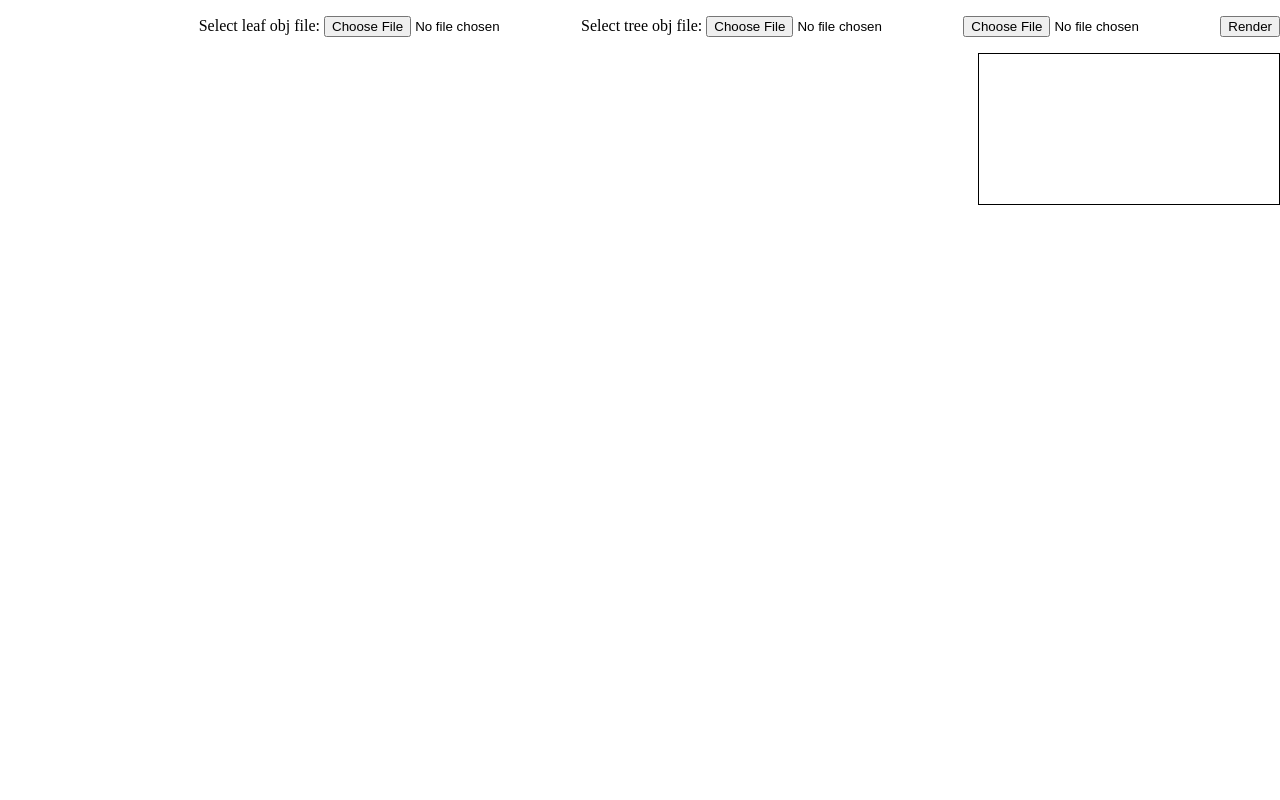
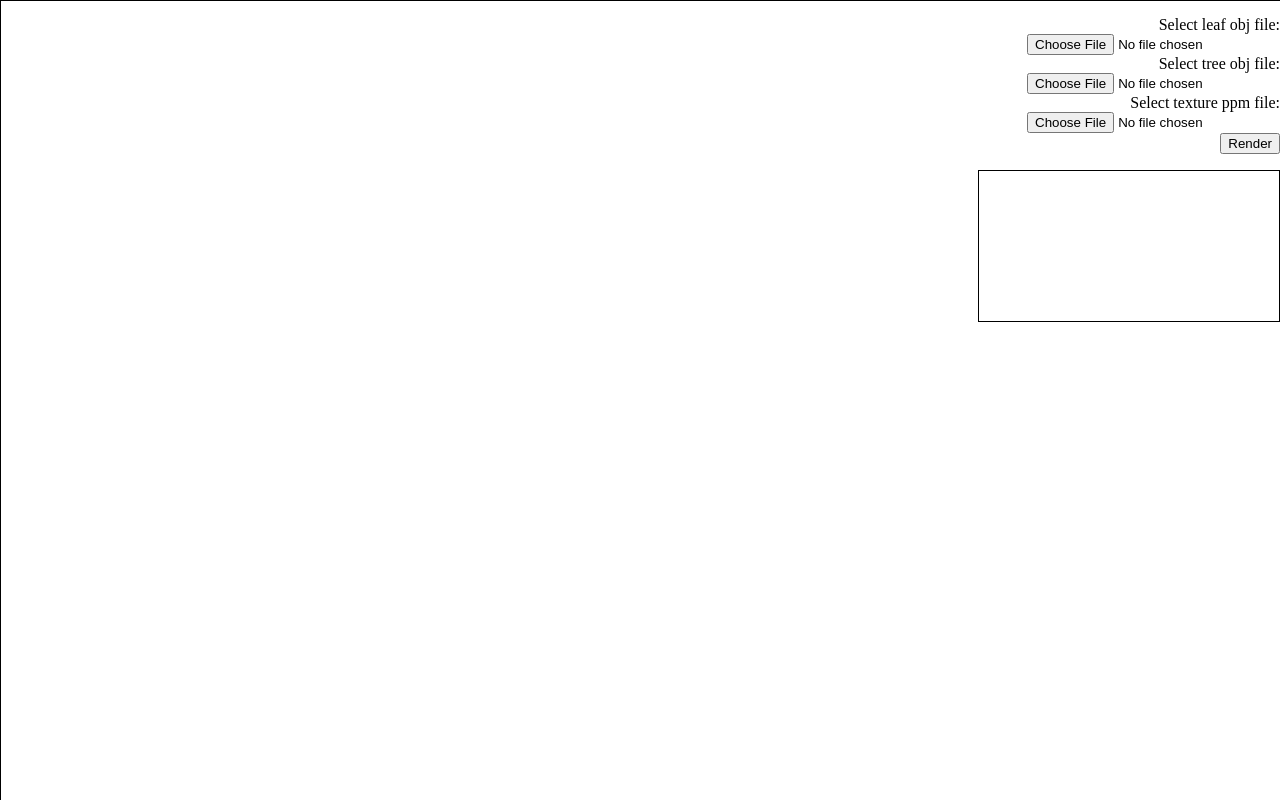
Before and after one commit to sreepada/CSCI580Project, a plain HTML site: page index.html in a window 1280 px wide. Drawn offline with Linux system fonts and the light colour scheme.

Commit message:
float input fields to right of HTML

```diff
--- a/coloringAndShading.js
+++ b/coloringAndShading.js
@@ -436,17 +436,12 @@ function rayTraceTriangle(triangleVectors, camN, camPos, camU, camV, rayEtoO, ra
                 if (ndotD !== 0) {
                     var t = -(ndotP + traingleD) / ndotD;
                     if (tmin > t) {
-//any point that intersect with triangle plane
                         var pointInObject = addVectors(
                                 rayEtoO[0],
                                 scalarMultiple(
                                         rayEtoO[1], t
                                         )
                                 );
-                        //see if point lies in shadow?
-//                        shadowRay(rayPtoL, triangleVectors, ic, jc);
-                        // debugger;
-//                        arr.push([ic, jc]);
                         if (checkIfInsideTriangle(
                                 pointInObject,
                                 Vector0,
--- a/constants.js
+++ b/constants.js
@@ -128,7 +128,7 @@ DEFAULT_CAMERA_TRANSFORMATION = {
         "position": [
             0,
             0,
-            -200
+            -65
         ],
         "lookAt": [
             -0.2,
--- a/index.html
+++ b/index.html
@@ -21,30 +21,36 @@ and open the template in the editor.
                 text-align: right;
             }
             #hoverOverCanvas {
-                top: 0;
+                right: 0;
                 position: absolute;
-                width: 100%;
+                width: 32%;
+                float: left;
+            }
+            #mainCanvas {
+                float: left;
+                border: 1px solid;
             }
         </style>
     </head>
     <body onresize="resizeCanvas()" onload="resizeCanvas()">
         <div id="container">
+            <canvas id="mainCanvas">
+                Your Browser does not support the HTML5 canvas tag.
+            </canvas>
             <div id="hoverOverCanvas">
                 <menu id="fileInputMenu">
                     Select leaf obj file:
-                    <input type="file" id="fileInput" name="leaf obj input"/>
+                    <input type="file" id="fileInput" name="leaf obj input"/> <br />
                     Select tree obj file:
-                    <input type="file" id="treeInput" />
-                    <input type="file" id="textureInput" />
+                    <input type="file" id="treeInput" /> <br />
+                    Select texture ppm file:
+                    <input type="file" id="textureInput" /> <br />
                     <input type="button" id="rendererAll" value="Render" onclick="cleanUp()" />
                 </menu>
                 <canvas id="texture" style="border: 1px solid">
                     Your Browser does not support the HTML5 canvas tag.
                 </canvas>
             </div>
-            <canvas id="mainCanvas">
-                Your Browser does not support the HTML5 canvas tag.
-            </canvas>
         </div>
         <script src="arrayAndMatrixFunctions.js" ></script>
         <script src="coloringAndShading.js" ></script>
--- a/render.js
+++ b/render.js
@@ -410,6 +410,6 @@ function renderStep() {
 
     var rayPtoL = [[0, 0, 0], [0, 0, 0]];
     rayTraceTriangle(triangleVector, camN, camPos, camU, camV, rayEtoO, rayPtoL);
-    shadowRay(rayPtoL, triangleVector);
+//    shadowRay(rayPtoL, triangleVector);
     writeToCanvas();
 }
```
